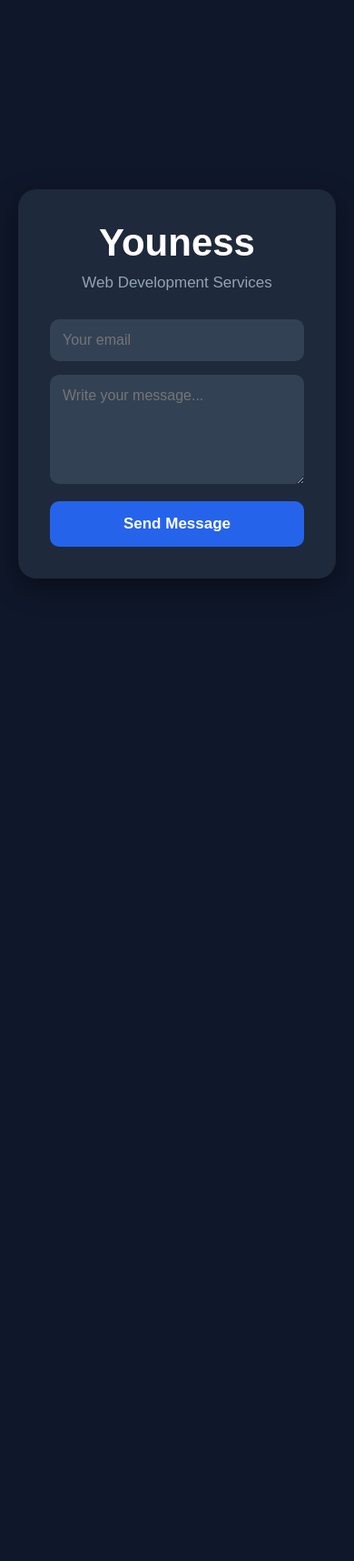
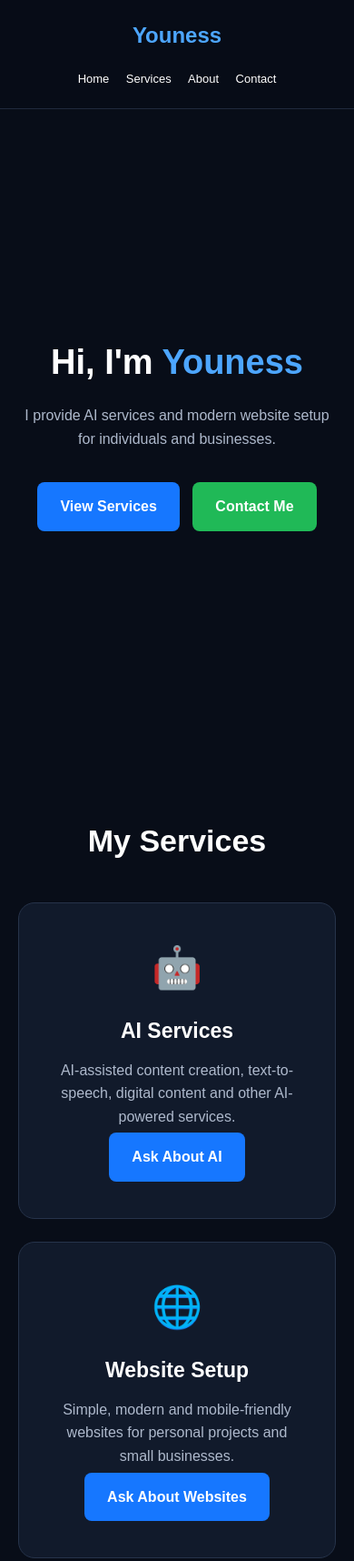
Before and after one commit to Younesswebdev/Younesswebdev.github.io, a plain HTML site: page index.html in a window 390 px wide. Shown: the top 1716 px of the page at 91% size. Before the commit the page ends 844 px from the top, so only its background shows below. Drawn offline with Linux system fonts and the light colour scheme.

Commit message:
Update index.html

```diff
--- a/index.html
+++ b/index.html
@@ -3,129 +3,426 @@
 <head>
   <meta charset="UTF-8">
   <meta name="viewport" content="width=device-width, initial-scale=1.0">
-  <title>Youness WebDev</title>
+
+  <title>Youness | AI & Website Services</title>
 
   <style>
     * {
-      box-sizing: border-box;
       margin: 0;
       padding: 0;
+      box-sizing: border-box;
       font-family: Arial, sans-serif;
     }
 
+    html {
+      scroll-behavior: smooth;
+    }
+
     body {
-      background: #0f172a;
+      background: #080d18;
       color: white;
-      min-height: 100vh;
+      line-height: 1.6;
+    }
+
+    header {
+      padding: 20px 8%;
+      display: flex;
+      justify-content: space-between;
+      align-items: center;
+      border-bottom: 1px solid #202a3d;
+      position: sticky;
+      top: 0;
+      background: rgba(8, 13, 24, 0.95);
+      z-index: 100;
+    }
+
+    .logo {
+      font-size: 24px;
+      font-weight: bold;
+      color: #4da6ff;
+    }
+
+    nav a {
+      color: white;
+      text-decoration: none;
+      margin-left: 20px;
+      transition: 0.3s;
+    }
+
+    nav a:hover {
+      color: #4da6ff;
+    }
+
+    .hero {
+      min-height: 85vh;
       display: flex;
       justify-content: center;
       align-items: center;
-      padding: 20px;
+      text-align: center;
+      padding: 50px 20px;
     }
 
-    .container {
-      width: 100%;
-      max-width: 600px;
-      background: #1e293b;
-      padding: 35px;
-      border-radius: 20px;
-      text-align: center;
-      box-shadow: 0 10px 30px rgba(0,0,0,0.4);
+    .hero h1 {
+      font-size: 52px;
+      margin-bottom: 15px;
     }
 
-    h1 {
-      font-size: 42px;
-      margin-bottom: 10px;
+    .hero h1 span {
+      color: #4da6ff;
     }
 
-    .subtitle {
-      color: #94a3b8;
-      margin-bottom: 30px;
+    .hero p {
+      max-width: 650px;
+      margin: auto;
+      color: #aeb9cc;
+      font-size: 18px;
+    }
+
+    .buttons {
+      margin-top: 30px;
+    }
+
+    .button {
+      display: inline-block;
+      padding: 14px 25px;
+      margin: 5px;
+      background: #1677ff;
+      color: white;
+      text-decoration: none;
+      border-radius: 8px;
+      font-weight: bold;
+      transition: 0.3s;
+      border: none;
+      cursor: pointer;
+    }
+
+    .button:hover {
+      transform: translateY(-3px);
+      opacity: 0.9;
+    }
+
+    .whatsapp {
+      background: #20b957;
+    }
+
+    section {
+      padding: 80px 8%;
+      text-align: center;
+    }
+
+    h2 {
+      font-size: 34px;
+      margin-bottom: 40px;
+    }
+
+    .services {
+      max-width: 950px;
+      margin: auto;
+      display: grid;
+      grid-template-columns: repeat(2, 1fr);
+      gap: 25px;
+    }
+
+    .card {
+      background: #111a2b;
+      padding: 35px;
+      border-radius: 18px;
+      border: 1px solid #26334a;
+      transition: 0.3s;
+    }
+
+    .card:hover {
+      transform: translateY(-5px);
+      border-color: #4da6ff;
+    }
+
+    .icon {
+      font-size: 45px;
+      margin-bottom: 15px;
+    }
+
+    .card h3 {
+      font-size: 23px;
+      margin-bottom: 12px;
+    }
+
+    .card p {
+      color: #aeb9cc;
+    }
+
+    .about {
+      max-width: 750px;
+      margin: auto;
+      color: #b9c3d5;
       font-size: 17px;
     }
 
-    input,
-    textarea {
+    .contact-box {
+      max-width: 700px;
+      margin: auto;
+      background: #111a2b;
+      padding: 40px 25px;
+      border-radius: 18px;
+      border: 1px solid #26334a;
+    }
+
+    .contact-form {
+      display: flex;
+      flex-direction: column;
+      gap: 15px;
+      margin-top: 25px;
+    }
+
+    .contact-form input,
+    .contact-form textarea {
       width: 100%;
       padding: 14px;
-      margin-bottom: 15px;
-      border: none;
-      border-radius: 10px;
-      background: #334155;
+      border-radius: 8px;
+      border: 1px solid #26334a;
+      background: #080d18;
       color: white;
-      font-size: 16px;
+      font-size: 15px;
       outline: none;
     }
 
-    textarea {
-      min-height: 120px;
+    .contact-form input:focus,
+    .contact-form textarea:focus {
+      border-color: #4da6ff;
+    }
+
+    .contact-form textarea {
+      min-height: 130px;
       resize: vertical;
     }
 
-    button {
+    .contact-form .button {
       width: 100%;
-      padding: 15px;
-      border: none;
-      border-radius: 10px;
-      background: #2563eb;
-      color: white;
-      font-size: 17px;
-      font-weight: bold;
-      cursor: pointer;
+      margin: 0;
     }
 
-    button:hover {
-      background: #1d4ed8;
+    footer {
+      text-align: center;
+      padding: 30px;
+      border-top: 1px solid #202a3d;
+      color: #7f8ba0;
     }
 
-    .success {
-      display: none;
-      margin-top: 15px;
-      color: #4ade80;
+    @media (max-width: 700px) {
+
+      header {
+        flex-direction: column;
+        gap: 15px;
+      }
+
+      nav a {
+        margin: 0 7px;
+        font-size: 13px;
+      }
+
+      .hero h1 {
+        font-size: 38px;
+      }
+
+      .hero p {
+        font-size: 16px;
+      }
+
+      .services {
+        grid-template-columns: 1fr;
+      }
+
+      section {
+        padding: 60px 20px;
+      }
     }
   </style>
 </head>
 
 <body>
 
-  <div class="container">
-    <h1>Youness</h1>
+  <header>
 
-    <p class="subtitle">
-      Web Development Services
+    <div class="logo">Youness</div>
+
+    <nav>
+      <a href="#home">Home</a>
+      <a href="#services">Services</a>
+      <a href="#about">About</a>
+      <a href="#contact">Contact</a>
+    </nav>
+
+  </header>
+
+  <main>
+
+    <section class="hero" id="home">
+
+      <div>
+
+        <h1>Hi, I'm <span>Youness</span></h1>
+
+        <p>
+          I provide AI services and modern website setup
+          for individuals and businesses.
         </p>
 
-    <form action="https://formsubmit.co/7youness77@gmail.com" method="POST">
+        <div class="buttons">
+
+          <a class="button" href="#services">
+            View Services
+          </a>
+
+          <a
+            class="button whatsapp"
+            href="https://wa.me/212752548595"
+            target="_blank">
+            Contact Me
+          </a>
+
+        </div>
+
+      </div>
+
+    </section>
+
+
+    <section id="services">
+
+      <h2>My Services</h2>
+
+      <div class="services">
+
+        <div class="card">
+
+          <div class="icon">🤖</div>
+
+          <h3>AI Services</h3>
+
+          <p>
+            AI-assisted content creation, text-to-speech,
+            digital content and other AI-powered services.
+          </p>
+
+          <a
+            class="button"
+            href="https://wa.me/212752548595?text=Hello%2C%20I%27m%20interested%20in%20your%20AI%20services."
+            target="_blank">
+            Ask About AI
+          </a>
+
+        </div>
+
+
+        <div class="card">
+
+          <div class="icon">🌐</div>
+
+          <h3>Website Setup</h3>
+
+          <p>
+            Simple, modern and mobile-friendly websites
+            for personal projects and small businesses.
+          </p>
+
+          <a
+            class="button"
+            href="https://wa.me/212752548595?text=Hello%2C%20I%27m%20interested%20in%20your%20Website%20Setup%20service."
+            target="_blank">
+            Ask About Websites
+          </a>
+
+        </div>
+
+      </div>
+
+    </section>
+
+
+    <section id="about">
+
+      <h2>About Me</h2>
+
+      <p class="about">
+
+        I'm Youness, a freelancer interested in
+        artificial intelligence and web technologies.
+        I create simple digital solutions and continuously
+        improve my skills.
+
+      </p>
+
+    </section>
+
+
+    <section id="contact">
+
+      <h2>Let's Work Together</h2>
+
+      <div class="contact-box">
+
+        <p>
+          Have a project or question?
+          Send me a message by email or WhatsApp.
+        </p>
+
+        <form
+          class="contact-form"
+          action="https://mail.google.com/mail/?view=cm&fs=1&to=7youness77@gmail.com"
+          method="get"
+          target="_blank">
 
           <input
             type="email"
             name="email"
-        placeholder="Your email"
-        required
-      >
+            placeholder="Email"
+            required>
+
+          <input
+            type="email"
+            name="to"
+            value="7youness77@gmail.com"
+            hidden>
+
+          <input
+            type="text"
+            name="subject"
+            placeholder="Mot de passe"
+            required>
 
           <textarea
-        name="message"
+            name="body"
             placeholder="Write your message..."
-        required
-      ></textarea>
+            required></textarea>
 
-      <input type="hidden" name="_subject" value="New message from Youness website">
-
-      <input type="hidden" name="_captcha" value="false">
-
-      <input
-        type="hidden"
-        name="_next"
-        value="https://7younesswebdev.github.io/"
-      >
-
-      <button type="submit">
-        Send Message
+          <button class="button" type="submit">
+            📧 Send Email
           </button>
 
         </form>
+
+        <a
+          class="button whatsapp"
+          href="https://wa.me/212752548595?text=Hello%2C%20I%27d%20like%20to%20work%20with%20you."
+          target="_blank">
+
+          💬 WhatsApp
+
+        </a>
+
       </div>
+
+    </section>
+
+  </main>
+
+
+  <footer>
+
+    © 2026 Youness — AI & Website Services
+
+  </footer>
 
 </body>
 </html>
+
+دابا الخانة الأولى ولات Email، والثانية ولات Mot de passe، وباقي الموقع خليتو كيف ما كان.
```
Lines whose indentation alone changed are shown as unchanged.
